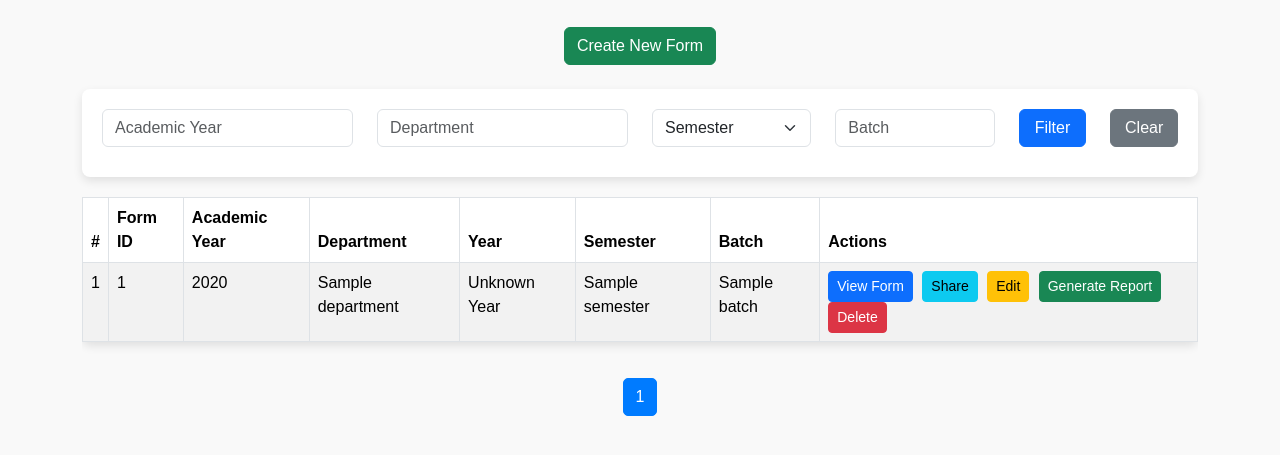
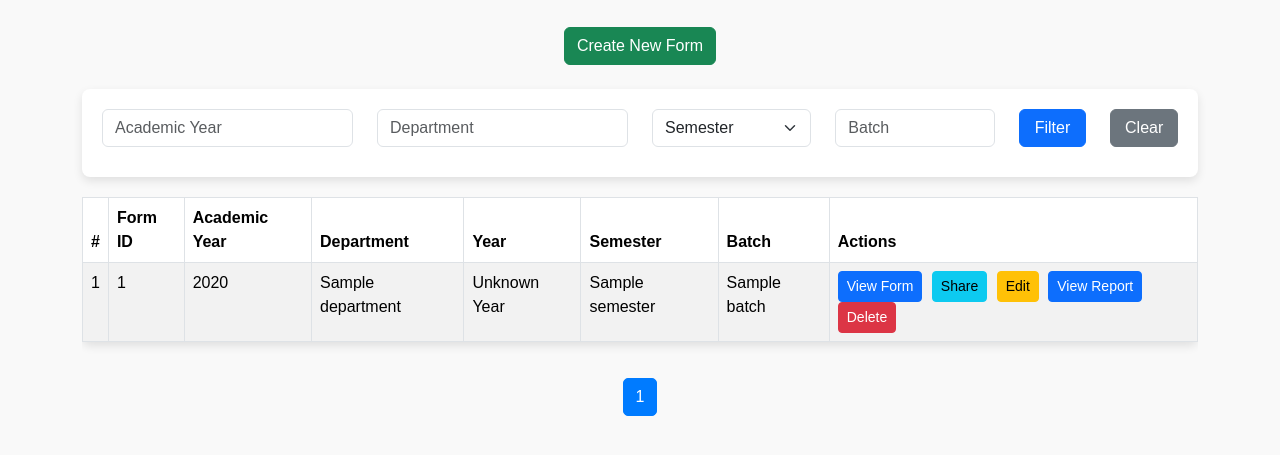
Before and after one commit to venkatesh2005/feedback-system, a Flask app: page /admin_dashboard in a window 1280 px wide. Shown: the part 184-639 px from the top of the page. Run offline with Flask 3, Linux system fonts and the light colour scheme; the visitor is signed in with stand-in values (Sample User, id 1); a database or web service that is not in the repository returns one stand-in record (values such as "Sample title").

Commit message:
Update admin_dashboard.html

```diff
--- a/templates/admin_dashboard.html
+++ b/templates/admin_dashboard.html
@@ -214,8 +214,10 @@
                 <!-- Edit Form -->
                 <a href="/edit_form/{{ form._id }}" class="btn btn-warning btn-sm">Edit</a>
 
-                <!-- Generate Report -->
-                <a href="/download_report/{{ form._id }}" class="btn btn-success btn-sm">Generate Report</a>
+                <!-- View Report Button -->
+                <a href="{{ url_for('view_report', form_id=form['_id']) }}" class="btn btn-primary btn-sm">
+                  View Report
+              </a>
 
                 <!-- Delete Form -->
                 <form
```
